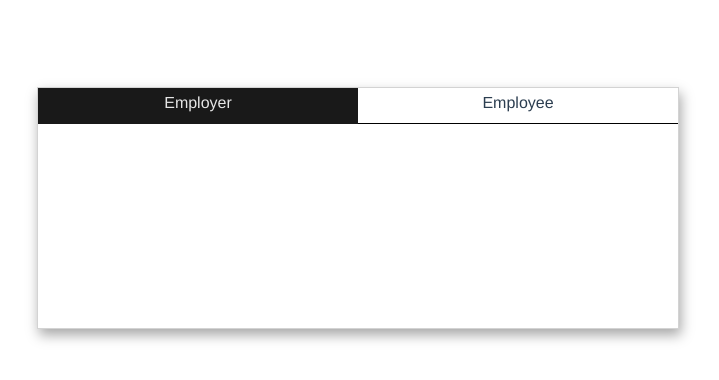
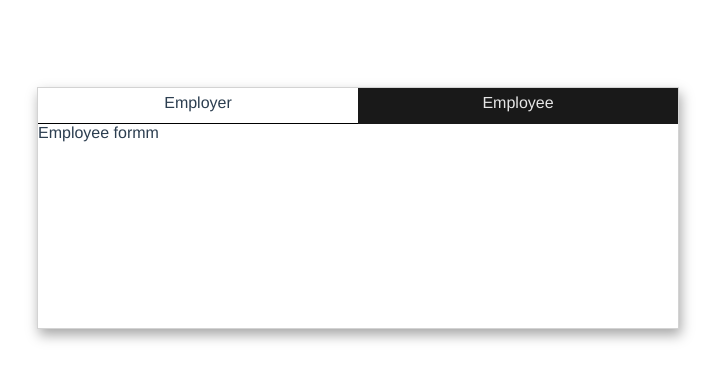
Before and after one commit to alexRasi/vue-salary-agreement-app, a Vue app: page / in a window 1280 px wide. Both pictures are taken after a click on the element "Employee". Shown: the top 380 px of the page, without its empty margins (282-1001 px from the left). Built offline with nearby package versions, Linux system fonts and the light colour scheme.

Commit message:
Implement tab change functionality

```diff
--- a/src/components/TabNav.vue
+++ b/src/components/TabNav.vue
@@ -1,5 +1,5 @@
 <template>
-  <div class="tab" v-bind:class="{active: active}">
+  <div class="tab" v-on:click="emitClickEvent" v-bind:class="{active: active}">
     {{title}}
   </div>
 </template>
@@ -11,6 +11,11 @@ export default {
     id: String,
     title: String,
     active: Boolean
+  },
+  methods: {
+    emitClickEvent() {
+      this.$emit('clickEvent', this.title);
+    }
   }
 }
 </script>
--- a/src/components/TabsWindow.vue
+++ b/src/components/TabsWindow.vue
@@ -1,9 +1,15 @@
 <template>
   <div class="tabs-window">
   <TabsNavbar class="tabs-navbar">
-    <TabNav title="Employer" active="true"/>
-    <TabNav title="Employee"/>
+    <TabNav title="Employer" v-bind:active="this.activeTab === 'Employer'" v-on:clickEvent="tabClicked" />
+    <TabNav title="Employee" v-bind:active="this.activeTab === 'Employee'" v-on:clickEvent="tabClicked"/>
   </TabsNavbar>
+   <div v-if="this.activeTab === 'Employer'">
+    Employer formm
+  </div>
+  <div v-else-if="this.activeTab === 'Employee'">
+    Employee formm
+  </div>
   </div>
 </template>
 
@@ -17,8 +23,15 @@ export default {
     TabNav,
     TabsNavbar
   },
-  props: {
-    msg: String
+  data: function () {
+    return {
+      activeTab: 'Employer'
+    }
+  },
+  methods: {
+    tabClicked(title) {
+      this.activeTab = title;
+    }
   }
 }
 </script>
@@ -30,6 +43,5 @@ export default {
     border: 1px solid lightgray;
     margin-bottom: 30%;
     box-shadow: 2px 6px 12px #00000059;
-    display: flex;
   }
 </style>
```
